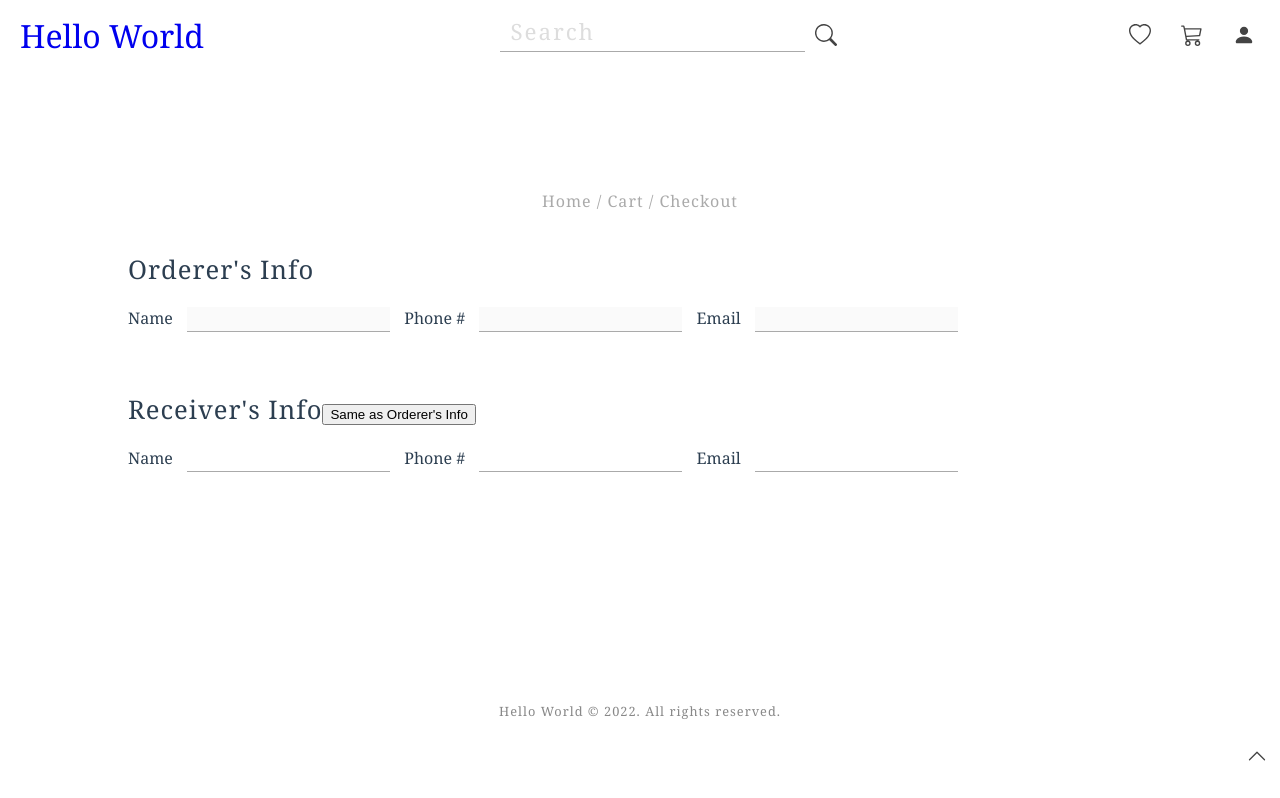
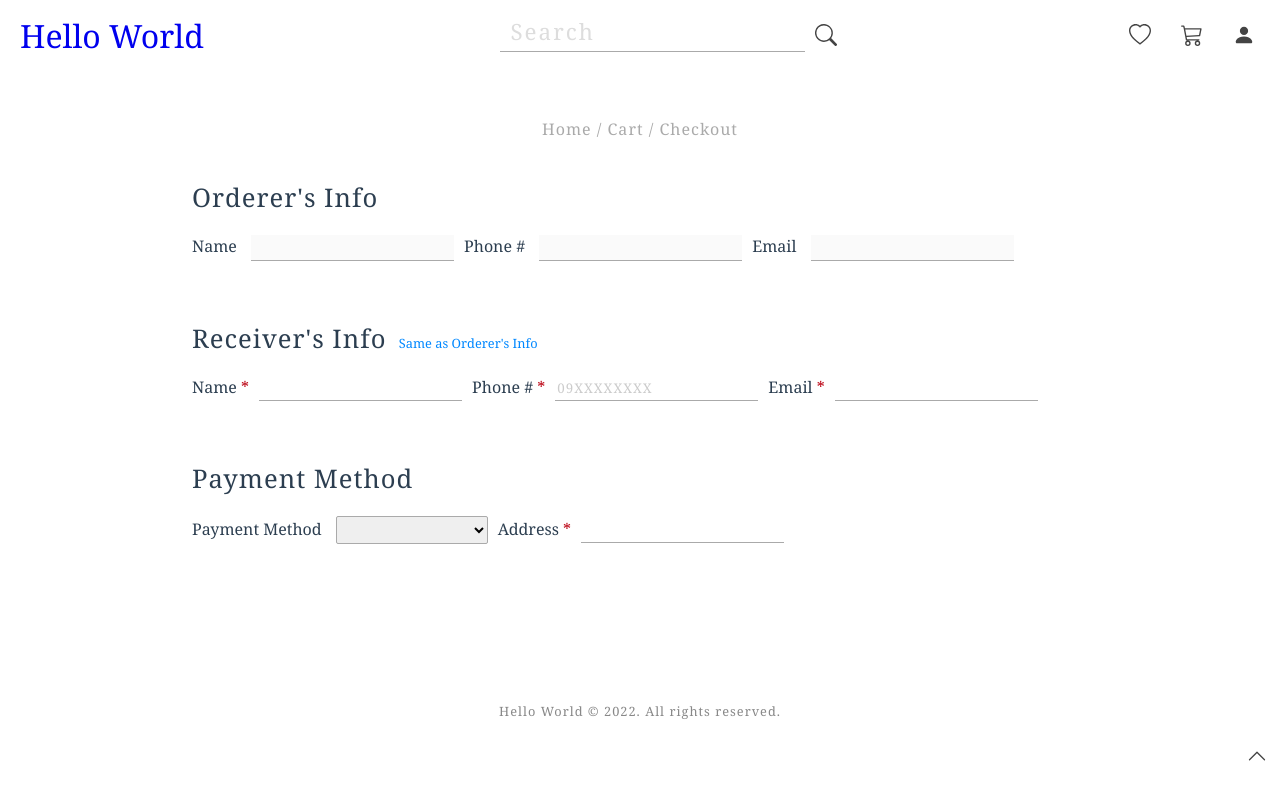
Before and after one commit to Jamison-Chen/my_online_shop, a Vue app: page /checkout in a window 1280 px wide. Built offline with nearby package versions, Linux system fonts and the light colour scheme; no server answers.

Commit message:
working on checkout page

```diff
--- /dev/null
+++ b/src/components/FormInput.vue
@@ -0,0 +1,67 @@
+<template>
+  <label :for="setting.inputName">
+    {{ setting.nameDisplayed }}
+    <span class="required-mark">{{ setting.required ? "*" : "" }}</span>
+    <input
+      :type="setting.type"
+      :name="setting.inputName"
+      :required="setting.required"
+      :pattern="setting.pattern"
+      :placeholder="setting.placeholder"
+      :class="{ 'should-alert': setting.shouldAlert }"
+      :disabled="setting.disabled"
+      @input="updateValue"
+      :value="initialValue"
+    />
+  </label>
+</template>
+
+<script lang="ts">
+import { UserInfoInputSetting } from "@/myInterface";
+import { defineComponent, PropType } from "vue";
+
+export default defineComponent({
+  props: {
+    setting: {
+      type: Object as PropType<UserInfoInputSetting>,
+      required: true,
+    },
+    initialValue: {},
+  },
+  emits: ["input"],
+  data() {
+    return {
+      localValue: undefined as any,
+    };
+  },
+  methods: {
+    updateValue(event: Event): void {
+      this.localValue = (event.currentTarget as HTMLInputElement).value;
+      this.$emit("input", this.localValue);
+    },
+  },
+});
+</script>
+
+<style lang="scss" scoped>
+label {
+  display: inline-block;
+  .required-mark {
+    color: #b01;
+  }
+  & > input {
+    border: none;
+    border-bottom: 1px solid #aaa;
+    margin: 10px;
+    line-height: 1.4rem;
+    font-family: inherit;
+    letter-spacing: 1px;
+    &::placeholder {
+      color: #ccc;
+    }
+    &:disabled {
+      color: #aaa;
+    }
+  }
+}
+</style>
--- a/src/myInterface.ts
+++ b/src/myInterface.ts
@@ -36,8 +36,8 @@ export interface CarouselContentInfo {
     title: string;
 }
 
-export interface UserFormFieldInfo {
-    fieldName:
+export interface UserInfoInputSetting {
+    inputName:
         | "name"
         | "email"
         | "password"
@@ -56,6 +56,7 @@ export interface UserFormFieldInfo {
     pattern: string;
     placeholder: string;
     shouldAlert: boolean;
+    disabled: boolean;
 }
 
 export interface UserInfo {
--- a/src/views/Checkout.vue
+++ b/src/views/Checkout.vue
@@ -2,62 +2,127 @@
   <div id="checkout-page">
     <CurrentPathBar :parentPageList="fullPathList" />
     <div class="main">
-      <div class="info-of-orderer block">
+      <div class="block">
         <div class="title">Orderer's Info</div>
         <div class="form-input-section">
-          <label for="name-of-orderer">
-            Name
-            <input
-              type="text"
-              name="name-of-orderer"
-              :value="userInfo.name"
-              disabled
-            />
-          </label>
-          <label for="phone-number-of-orderer">
-            Phone #
-            <input
-              type="text"
-              name="phone-number-of-orderer"
-              :value="userInfo.phone_number"
-              disabled
-            />
-          </label>
-          <label for="email-of-order">
-            Email
-            <input
-              type="text"
-              name="email-of-order"
-              :value="userInfo.email"
-              disabled
-            />
-          </label>
+          <FormInput
+            :setting="{
+              inputName: 'name-of-orderer',
+              nameDisplayed: 'Name',
+              type: 'text',
+              required: false,
+              pattern: '.+',
+              placeholder: ' ',
+              shouldAlert: false,
+              disabled: true,
+            }"
+            :initialValue="userInfo.name"
+          />
+          <FormInput
+            :setting="{
+              inputName: 'phone-number-of-orderer',
+              nameDisplayed: 'Phone #',
+              type: 'tel',
+              required: false,
+              pattern: '.+',
+              placeholder: ' ',
+              shouldAlert: false,
+              disabled: true,
+            }"
+            :initialValue="userInfo.phone_number"
+          />
+          <FormInput
+            :setting="{
+              inputName: 'email-of-order',
+              nameDisplayed: 'Email',
+              type: 'email',
+              required: false,
+              pattern: '.+',
+              placeholder: ' ',
+              shouldAlert: false,
+              disabled: true,
+            }"
+            :initialValue="userInfo.email"
+          />
         </div>
       </div>
-      <div class="info-of-receiver block">
+      <div class="block">
         <div class="title">
           <span>Receiver's Info</span>
-          <span>
-            <input type="button" value="Same as Orderer's Info" />
+          <span class="info-sync-button" @click="syncInfo">
+            Same as Orderer's Info
           </span>
         </div>
         <div class="form-input-section">
-          <label for="name-of-orderer">
-            Name
-            <input type="text" name="name-of-orderer" :value="userInfo.name" />
+          <FormInput
+            :setting="{
+              inputName: 'name-of-receiver',
+              nameDisplayed: 'Name',
+              type: 'text',
+              required: true,
+              pattern: '.{2,32}',
+              placeholder: ' ',
+              shouldAlert: false,
+              disabled: false,
+            }"
+            :initialValue="receiverInfo.name"
+            @input="receiverInfo.name = $event"
+          />
+          <FormInput
+            :setting="{
+              inputName: 'phone-number-of-receiver',
+              nameDisplayed: 'Phone #',
+              type: 'tel',
+              required: true,
+              pattern: '09[0-9]{8}',
+              placeholder: '09XXXXXXXX',
+              shouldAlert: false,
+              disabled: false,
+            }"
+            :initialValue="receiverInfo.phone_number"
+            @input="receiverInfo.phone_number = $event"
+          />
+          <FormInput
+            :setting="{
+              inputName: 'email-of-receiver',
+              nameDisplayed: 'Email',
+              type: 'email',
+              required: true,
+              pattern: '[A-Za-z0-9._%+-]+@[a-z0-9.-]+.[a-z]{2,4}$',
+              placeholder: ' ',
+              shouldAlert: false,
+              disabled: false,
+            }"
+            :initialValue="receiverInfo.email"
+            @input="receiverInfo.email = $event"
+          />
+        </div>
+      </div>
+      <div class="block">
+        <div class="title">Payment Method</div>
+        <div class="form-input-section">
+          <label for="payment-method">
+            Payment Method
+            <select name="payment-method" v-model="paymentMethod">
+              <option value="cash-on-delivery">Cash on Delivery</option>
+              <option value="in-store-pickup">In-Store Pickup</option>
+              <option value="home-delivery">Home Delivery</option>
+            </select>
           </label>
-          <label for="phone-number-of-orderer">
-            Phone #
-            <input
-              type="text"
-              name="phone-number-of-orderer"
-              :value="userInfo.phone_number"
-            />
-          </label>
-          <label for="email-of-order">
-            Email
-            <input type="text" name="email-of-order" :value="userInfo.email" />
-          </label>
+          <FormInput
+            :setting="{
+              inputName: 'address',
+              nameDisplayed: 'Address',
+              type: 'text',
+              required: true,
+              pattern: '.+',
+              placeholder: ' ',
+              shouldAlert: false,
+              disabled: false,
+            }"
+            :initialValue="address"
+            @input="address = $event"
+          />
         </div>
       </div>
     </div>
@@ -67,19 +132,23 @@
 <script lang="ts">
 import { defineComponent } from "vue";
 import CurrentPathBar from "@/components/CurrentPathBar.vue";
+import FormInput from "@/components/FormInput.vue";
 import { PageInfo, UserInfo } from "@/myInterface";
 import store from "@/store";
 
 export default defineComponent({
   name: "Checkout",
   store: store,
-  components: { CurrentPathBar },
+  components: { CurrentPathBar, FormInput },
   data() {
     return {
       parentPageList: [
         { name: "Home", path: "/" },
         { name: "Cart", path: "/cart" },
       ] as PageInfo[],
+      receiverInfo: {} as UserInfo,
+      paymentMethod: "" as string,
+      address: "" as string,
     };
   },
   computed: {
@@ -88,6 +157,11 @@ export default defineComponent({
     },
     userInfo(): UserInfo {
       return store.state.userInfo;
+    },
+  },
+  methods: {
+    syncInfo(): void {
+      this.receiverInfo = { ...this.userInfo };
     },
   },
 });
@@ -99,7 +173,7 @@ export default defineComponent({
   flex-direction: column;
   align-items: center;
   .main {
-    width: 80%;
+    width: 70%;
     .block {
       text-align: start;
       padding: 20px 0;
@@ -107,19 +181,29 @@ export default defineComponent({
         font-size: 1.6rem;
         letter-spacing: 1px;
         margin: 10px 0;
+        .info-sync-button {
+          color: #08f;
+          letter-spacing: initial;
+          font-size: 0.8rem;
+          padding: 2px 4px;
+          margin: 0 5px;
+          cursor: pointer;
+          &:hover {
+            color: #07d;
+          }
+        }
       }
       .form-input-section {
-        & > label {
-          & > input {
-            border: none;
-            border-bottom: 1px solid #aaa;
+        label {
+          display: inline-block;
+          select {
+            border: 1px solid #aaa;
+            border-radius: 2px;
+            padding: 3px;
             margin: 10px;
             line-height: 1.4rem;
             font-family: inherit;
             letter-spacing: 1px;
-            &:disabled {
-              color: #aaa;
-            }
           }
         }
       }
--- a/src/views/Login.vue
+++ b/src/views/Login.vue
@@ -7,7 +7,7 @@
       :endPoint="endPoint"
       :pageType="pageType"
       :alertMessage="alertMessage"
-      @input="this.formData[$event.fieldName] = $event.value"
+      @input="formData[$event.inputName] = $event.value"
       @clickSubmitButton="login"
     />
   </div>
@@ -16,8 +16,8 @@
 <script lang="ts">
 import { defineComponent } from "vue";
 import CurrentPathBar from "@/components/CurrentPathBar.vue";
-import UserForm from "@/components/UserForm.vue";
-import { UserFormFieldInfo, PageInfo } from "@/myInterface";
+import UserForm from "@/components/AccountsForm.vue";
+import { UserInfoInputSetting, PageInfo } from "@/myInterface";
 import store from "@/store";
 
 export default defineComponent({
@@ -28,24 +28,26 @@ export default defineComponent({
     return {
       fields: [
         {
-          fieldName: "email",
+          inputName: "email",
           nameDisplayed: "Email",
           type: "email",
           required: false,
           pattern: "[A-Za-z0-9._%+-]+@[a-z0-9.-]+.[a-z]{2,4}$",
           placeholder: " ",
           shouldAlert: false,
+          disabled: false,
         },
         {
-          fieldName: "password",
+          inputName: "password",
           nameDisplayed: "Password",
           type: "password",
           required: false,
           pattern: "[a-z0-9A-Z]+",
           placeholder: " ",
           shouldAlert: false,
+          disabled: false,
         },
-      ] as UserFormFieldInfo[],
+      ] as UserInfoInputSetting[],
       formData: {
         email: "",
         password: "",
@@ -84,17 +86,17 @@ export default defineComponent({
         this.alertMessage = store.state.loginStatus;
         this.formData.email = "";
         this.fields
-          .filter((e) => e.fieldName === "email")
+          .filter((e) => e.inputName === "email")
           .forEach((e) => (e.shouldAlert = true));
         this.formData.password = "";
         this.fields
-          .filter((e) => e.fieldName === "password")
+          .filter((e) => e.inputName === "password")
           .forEach((e) => (e.shouldAlert = true));
       } else if (loginStatus === "wrong password") {
         this.alertMessage = store.state.loginStatus;
         this.formData.password = "";
         this.fields
-          .filter((e) => e.fieldName === "password")
+          .filter((e) => e.inputName === "password")
           .forEach((e) => (e.shouldAlert = true));
       }
     },
--- a/src/views/Register.vue
+++ b/src/views/Register.vue
@@ -7,7 +7,7 @@
       :endPoint="endPoint"
       :pageType="pageType"
       :alertMessage="alertMessage"
-      @input="this.formData[$event.fieldName] = $event.value"
+      @input="formData[$event.inputName] = $event.value"
       @clickSubmitButton="register"
     />
   </div>
@@ -17,8 +17,8 @@
 import { defineComponent } from "vue";
 import store from "@/store";
 import CurrentPathBar from "@/components/CurrentPathBar.vue";
-import UserForm from "@/components/UserForm.vue";
-import { UserFormFieldInfo, PageInfo } from "@/myInterface";
+import UserForm from "@/components/AccountsForm.vue";
+import { UserInfoInputSetting, PageInfo } from "@/myInterface";
 
 export default defineComponent({
   name: "Register",
@@ -28,60 +28,66 @@ export default defineComponent({
     return {
       fields: [
         {
-          fieldName: "name",
+          inputName: "name",
           nameDisplayed: "Your Name",
           type: "text",
           required: true,
-          pattern: ".{3,32}",
+          pattern: ".{2,32}",
           placeholder: " ",
           shouldAlert: false,
+          disabled: false,
         },
         {
-          fieldName: "email",
+          inputName: "email",
           nameDisplayed: "Email",
           type: "email",
           required: true,
           pattern: "[A-Za-z0-9._%+-]+@[a-z0-9.-]+.[a-z]{2,4}$",
           placeholder: " ",
           shouldAlert: false,
+          disabled: false,
         },
         {
-          fieldName: "phone-number",
+          inputName: "phone-number",
           nameDisplayed: "Phone #",
           type: "tel",
           required: false,
           pattern: "09[0-9]{8}",
           placeholder: "09XXXXXXXX",
           shouldAlert: false,
+          disabled: false,
         },
         {
-          fieldName: "date-of-birth",
+          inputName: "date-of-birth",
           nameDisplayed: "Date Of Birth",
           type: "date",
           required: false,
           pattern: ".+",
           placeholder: " ",
           shouldAlert: false,
+          disabled: false,
         },
         {
-          fieldName: "password",
+          inputName: "password",
           nameDisplayed: "Password",
           type: "password",
           required: true,
           pattern: "[A-Za-z0-9]{8,}",
           placeholder: " ",
           shouldAlert: false,
+          disabled: false,
         },
         {
-          fieldName: "password-check",
+          inputName: "password-check",
           nameDisplayed: "Password Check",
           type: "password",
           required: true,
           pattern: "[a-z0-9]+",
           placeholder: " ",
           shouldAlert: false,
+          disabled: false,
         },
-      ] as UserFormFieldInfo[],
+      ] as UserInfoInputSetting[],
       formData: {
         name: "",
         email: "",
@@ -135,19 +141,19 @@ export default defineComponent({
           this.response.status === "name too short"
         ) {
           this.fields
-            .filter((e) => e.fieldName === "name")
+            .filter((e) => e.inputName === "name")
             .forEach((e) => (e.shouldAlert = true));
         } else if (this.response.status === "duplicated email") {
           this.fields
-            .filter((e) => e.fieldName === "email")
+            .filter((e) => e.inputName === "email")
             .forEach((e) => (e.shouldAlert = true));
         } else if (this.response.status === "password too simple") {
           this.fields
-            .filter((e) => e.fieldName === "password")
+            .filter((e) => e.inputName === "password")
             .forEach((e) => (e.shouldAlert = true));
         } else if (this.response.status === "check your password") {
           this.fields
-            .filter((e) => e.fieldName === "password-check")
+            .filter((e) => e.inputName === "password-check")
             .forEach((e) => (e.shouldAlert = true));
         }
       }
```
Also changed, not shown: src/components/AccountsForm.vue (renamed from src/components/UserForm.vue, +14 -9 lines).
